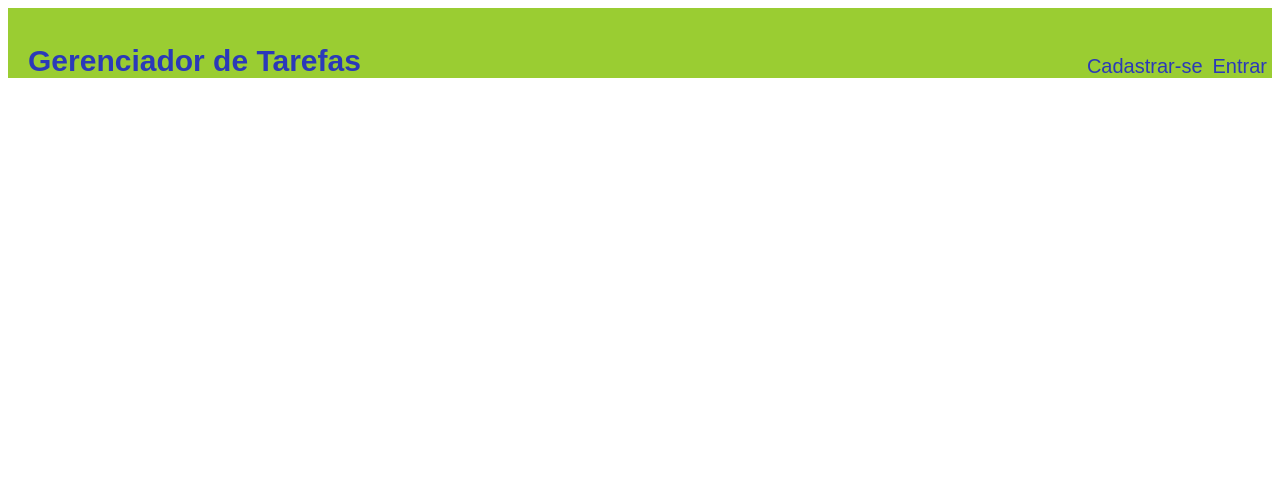
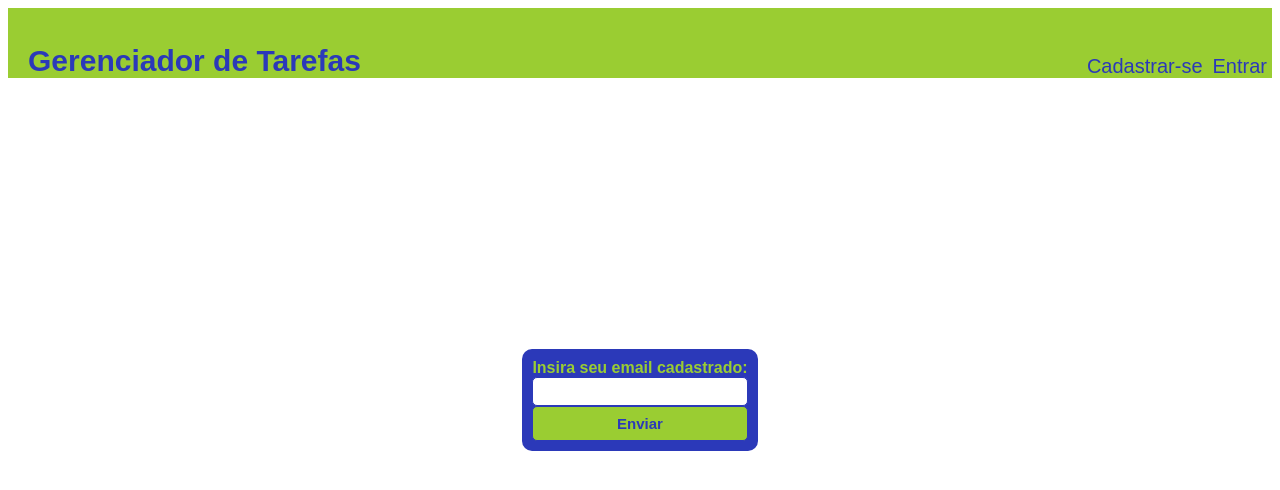
Before and after one commit to joaoCS/task-manager, a React (Create React App) app: page /forgot-password in a window 1280 px wide. Shown: the top 490 px of the page. Built offline with nearby package versions, Linux system fonts and the light colour scheme; no server answers; the HTML template or start-up script is replaced by a standard one.

Commit message:
feat: implementada a tela de 'esqueci a senha'.

```diff
--- a/src/App.js
+++ b/src/App.js
@@ -3,6 +3,7 @@ import ManageTasks from "./pages/ManageTasks";
 import Navbar from "./components/navbar/Navbar";
 import Cadastro from "./pages/Cadastro/Cadastro";
 import Login from "./pages/Login/Login";
+import ForgotPassword from "./pages/ForgotPassword/ForgotPassword";
 
 
 function App() {
@@ -13,6 +14,7 @@ function App() {
         <Route path="/cadastro" element={<Cadastro/>}/>
         <Route path="/login" element={<Login/>}/>
         <Route path="/" element={<ManageTasks/>}/>
+        <Route path="/forgot-password" element={<ForgotPassword/>}/>
       </Routes>
     </BrowserRouter>
   );
--- a/src/pages/EditCadastro/editCadastro.css
+++ b/src/pages/EditCadastro/editCadastro.css
@@ -29,10 +29,44 @@
 .editCadastro div form {
 	display: flex;
 	flex-direction: column;
+	padding: 20px;
 }
 
 .editCadastro div form span {
 	display: flex;
 	flex-direction: column;
+	color: yellowgreen;
 
 }
+
+.editCadastro div form span label {
+	font-weight: bold;
+}
+
+.editCadastro div form span input {
+	height: 30px;
+	border-radius: 5px;
+	font-size: 16px;
+	border: 1px solid blue;
+
+}
+
+.editCadastro div form button {
+	background-color: yellowgreen;
+	height: 30px;
+	border: 1px solid yellowgreen;
+	border-radius: 5px;
+	cursor: pointer;
+	margin: 5px 0;
+	font-size: 16px;
+}
+
+.editCadastro div form button:hover {
+	background-color: rgb(184, 190, 170);
+}
+
+.editCadastro div h2{
+	color: yellowgreen;
+	margin-left: auto;
+	margin-right: auto;
+}
--- /dev/null
+++ b/src/pages/ForgotPassword/ForgotPassword.js
@@ -0,0 +1,34 @@
+import React, { useState } from "react";
+import "./forgotPassword.css";
+import api from "../../resources/api";
+
+
+export default function ForgotPassword(){
+
+    const [email, setEmail] = useState("");
+
+    async function handleSubmit(event) {
+        event.preventDefault();
+        try {
+           const response = await api.post("/auth/forgot-password/", { email });
+
+           console.log(response.data);
+           alert("Confira seu email!");
+
+         }
+         catch(err) {
+            alert(err.response.data.message);
+         }
+    }
+
+
+    return (
+        <div className="forgotPassword">
+            <form onSubmit={handleSubmit}>
+                <label htmlFor="email">Insira seu email cadastrado:</label>
+                <input id="email" name="email" type="text" onChange={(event) => setEmail(event.target.value)}/>
+                <button type="submit">Enviar</button>
+            </form>
+        </div>
+    );
+}
--- /dev/null
+++ b/src/pages/ForgotPassword/forgotPassword.css
@@ -0,0 +1,56 @@
+.forgotPassword {
+    position: absolute;
+    left: 0;
+    right: 0;
+    top: 0;
+    bottom: 0;
+
+    margin: auto;
+
+    width: fit-content;
+    height: fit-content;
+
+    background-color: rgb(43, 57, 185);
+    padding: 10px;
+    border-radius: 10px;
+}
+
+.forgotPassword form {
+
+    display: flex;
+    flex-direction: column;
+
+}
+
+
+.forgotPassword form label {
+    color: yellowgreen;
+    font-weight: bold;
+
+}
+
+.forgotPassword form input {
+    height: 25px;
+    border-radius: 5px;
+
+    border: 1px solid rgb(43, 57, 185);
+    font-size: 15px;
+}
+
+.forgotPassword form button {
+    background-color: yellowgreen;
+    height: 35px;
+    border-radius: 5px;
+
+    border: 1px solid rgb(43, 57, 185);
+
+    color: rgb(43, 57, 185);
+    font-weight: bold;
+    font-size: 15px;
+    cursor: pointer;
+}
+
+.forgotPassword form button:hover {
+    background-color: rgb(165, 168, 192);
+
+}
--- a/src/pages/Login/Login.js
+++ b/src/pages/Login/Login.js
@@ -1,5 +1,4 @@
 import React, { useEffect, useState } from "react";
-
 import "./login.css";
 
 import api from "../../resources/api.js";
@@ -7,7 +6,7 @@ import api from "../../resources/api.js";
 import { addUser } from "../../components/navbar/userSlice";
 import { useDispatch } from "react-redux";
 
-import { useNavigate } from "react-router-dom";
+import { useNavigate, Link } from "react-router-dom";
 import { useCookies } from "react-cookie";
 
 export default function Login(){
@@ -52,6 +51,7 @@ export default function Login(){
                 <input type="password" name="password" id="password" onChange={handleChange}/>
 
                 <button type="submit" >Entrar</button>
+                <Link to="/forgot-password">Esqueci a senha</Link>
             </form>
         </div>
     );
--- a/src/pages/Login/login.css
+++ b/src/pages/Login/login.css
@@ -50,3 +50,10 @@
 .login form button:hover {
 	background-color: green;
 }
+
+.login form a {
+	color: yellowgreen;
+	margin-left: auto;
+	margin-right: auto;
+	margin-top: 10px;
+}
```
